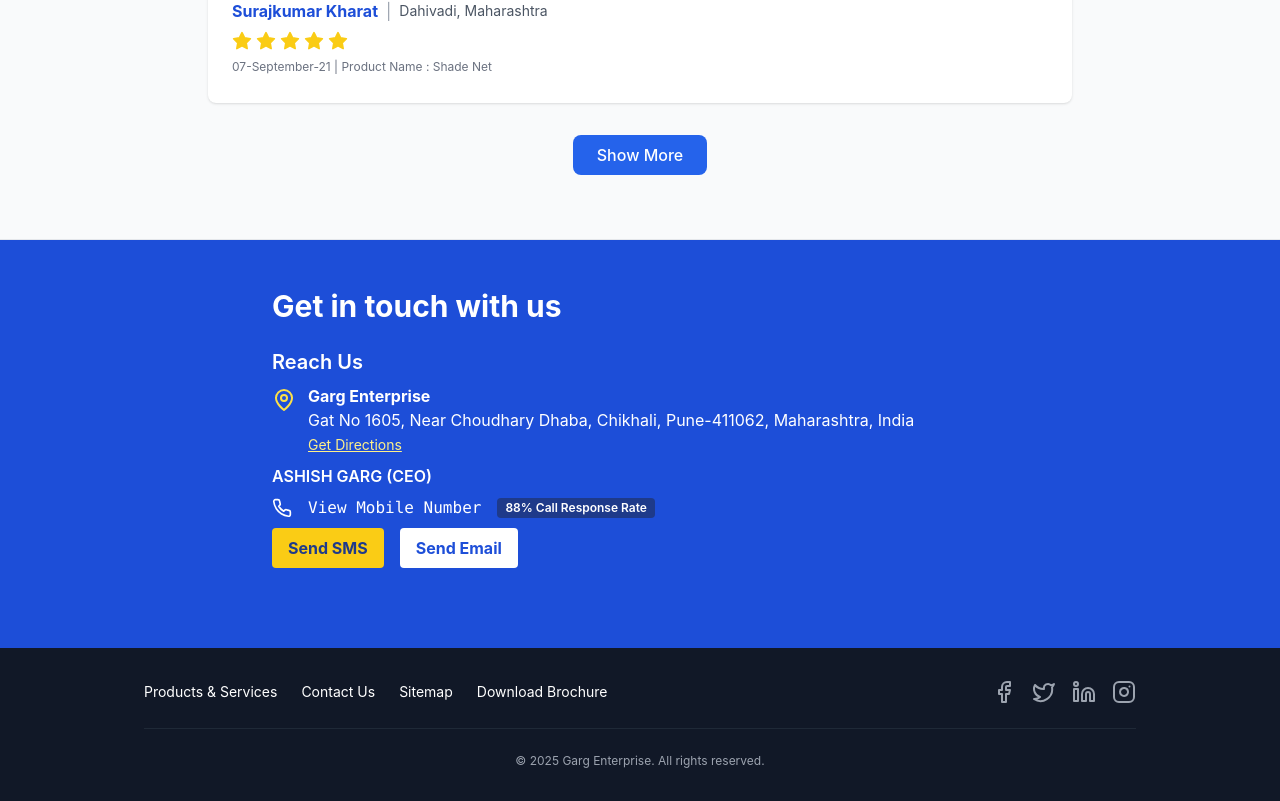
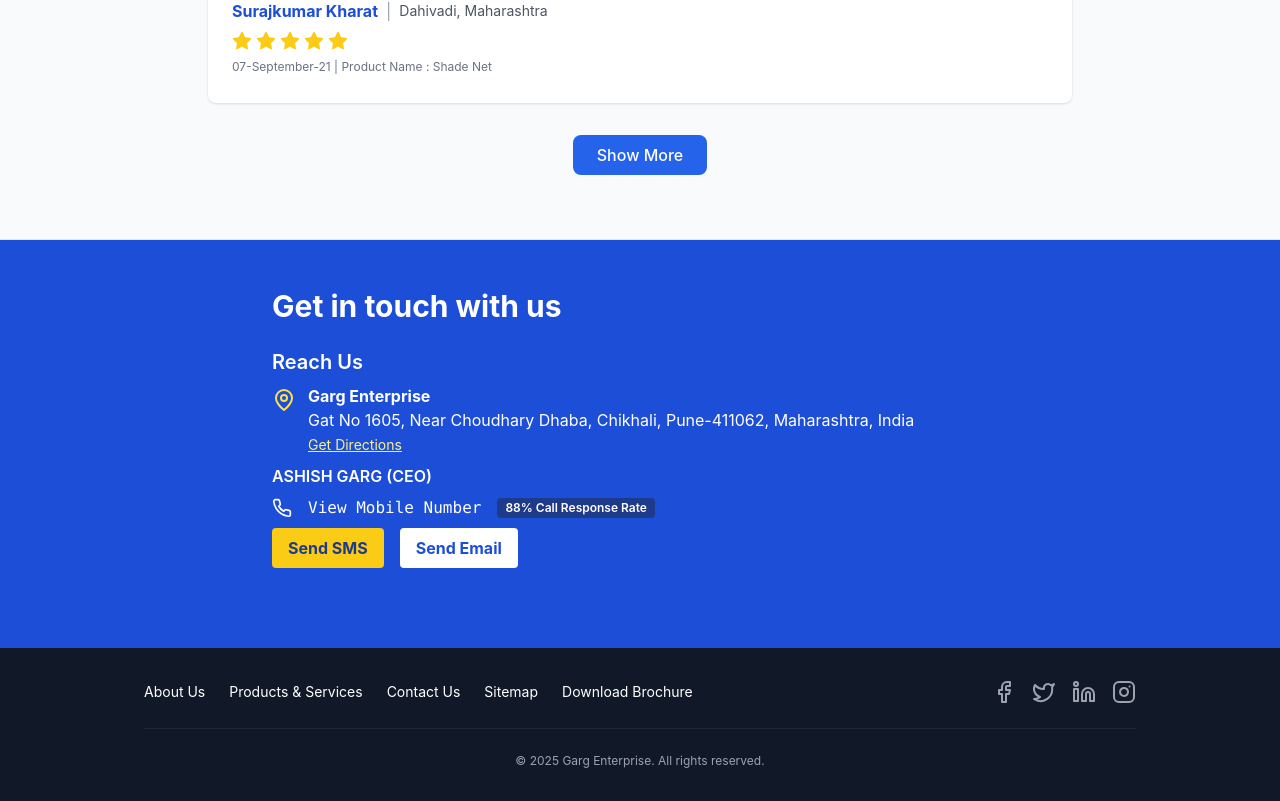
Before and after one commit to Styl6559/garg-ent, a React (Vite) app: page / in a window 1280 px wide. Shown: the part 2398-3199 px from the top of the page. Built offline with nearby package versions, Linux system fonts and the light colour scheme.

Commit message:
Add files via upload

```diff
--- a/src/components/ContactSection.tsx
+++ b/src/components/ContactSection.tsx
@@ -19,7 +19,7 @@
             <div>
               <div className="font-bold">Garg Enterprise</div>
               <div>Gat No 1605, Near Choudhary Dhaba, Chikhali, Pune-411062, Maharashtra, India</div>
-              <a href="https://www.google.co.in/maps/dir//18.69525100,73.79871800" target="_blank" rel="noopener noreferrer" className="text-yellow-200 underline text-sm">Get Directions</a>
+              <a href="https://www.google.co.in/maps/dir//18.68769000,73.80333000" target="_blank" rel="noopener noreferrer" className="text-yellow-200 underline text-sm">Get Directions</a>
             </div>
           </div>
           <div className="flex items-center gap-2 mb-2">
--- a/src/components/Footer.tsx
+++ b/src/components/Footer.tsx
@@ -7,9 +7,10 @@
       <div className="max-w-5xl mx-auto px-4 py-8">
         <div className="flex flex-col md:flex-row md:justify-between md:items-center gap-6 border-b border-gray-800 pb-6">
           <ul className="flex flex-col md:flex-row gap-2 md:gap-6 items-center text-sm">
-            <li><a href="#" className="hover:underline">Products & Services</a></li>
-            <li><a href="#" className="hover:underline">Contact Us</a></li>
-            <li><a href="#" className="hover:underline">Sitemap</a></li>
+            <li><a href="https://www.indiamart.com/garg-industries-india/profile.html" target="_blank" rel="noopener noreferrer" className="hover:underline">About Us</a></li>
+            <li><a href="https://www.indiamart.com/garg-industries-india/products-and-services.html" target="_blank" rel="noopener noreferrer" className="hover:underline">Products & Services</a></li>
+            <li><a href="https://www.indiamart.com/garg-industries-india/enquiry.html" target="_blank" rel="noopener noreferrer" className="hover:underline">Contact Us</a></li>
+            <li><a href="https://www.indiamart.com/garg-industries-india/sitenavigation.html" target="_blank" rel="noopener noreferrer" className="hover:underline">Sitemap</a></li>
             <li><a href="#" className="hover:underline">Download Brochure</a></li>
           </ul>
           <div className="flex justify-center md:justify-end gap-4">
```
